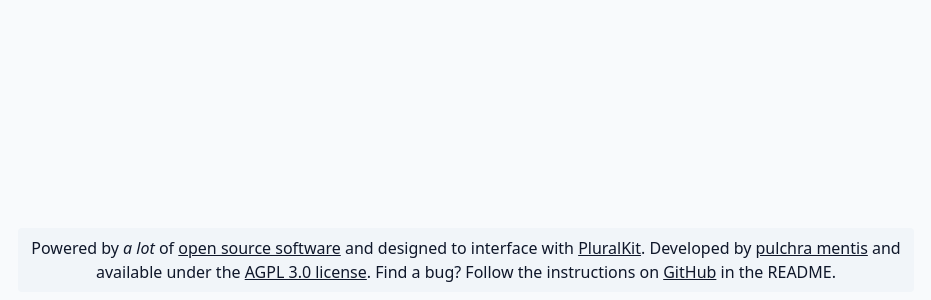
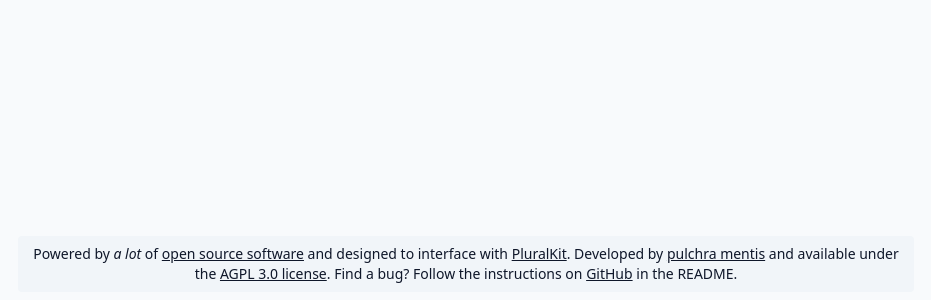
Before and after one commit to villvmech/currently-fronting, a Next.js app: page /1 in a window 1280 px wide. Shown: the part 500-800 px from the top of the page, without its empty margins (174-1105 px from the left). Built offline with nearby package versions, Linux system fonts and the light colour scheme; no server answers.

Commit message:
Switch to a smaller font size for footer

```diff
--- a/pages/[systemID].tsx
+++ b/pages/[systemID].tsx
@@ -88,7 +88,7 @@ const Home: NextPage = () => {
       </div>
 
       {/* prettier-ignore */}
-      <footer className='container mx-auto mb-2 max-w-md md:max-w-4xl p-2 bg-slate-100 dark:bg-slate-800 text-slate-900 dark:text-slate-50 text-center rounded'>
+      <footer className='container mx-auto mb-2 max-w-md md:max-w-4xl p-2 bg-slate-100 dark:bg-slate-800 text-slate-900 dark:text-slate-50 text-center text-sm rounded'>
         Powered by <span className='italic'>a lot</span> of <a href='https://github.com/obscura-scripturae/currently-fronting/blob/main/package.json'>open source software</a> and designed to interface with <a href='https://pluralkit.me/'>PluralKit</a>. Developed by <a href='https://github.com/pulchra-mentis'>pulchra mentis</a> and available under the <a href='https://github.com/obscura-scripturae/currently-fronting/blob/main/LICENSE'>AGPL 3.0 license</a>. Find a bug? Follow the instructions on <a href='https://github.com/obscura-scripturae/currently-fronting'>GitHub</a> in the README.
       </footer>
     </div>
```
